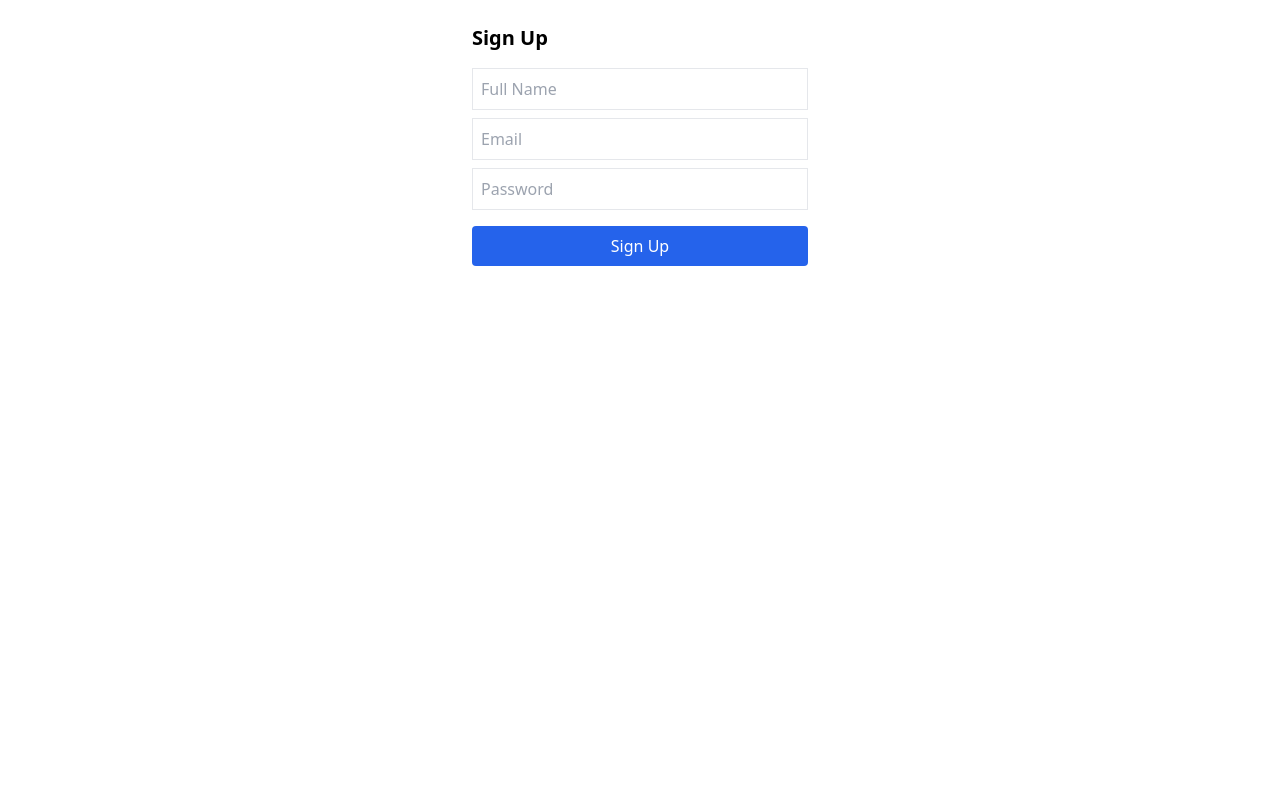
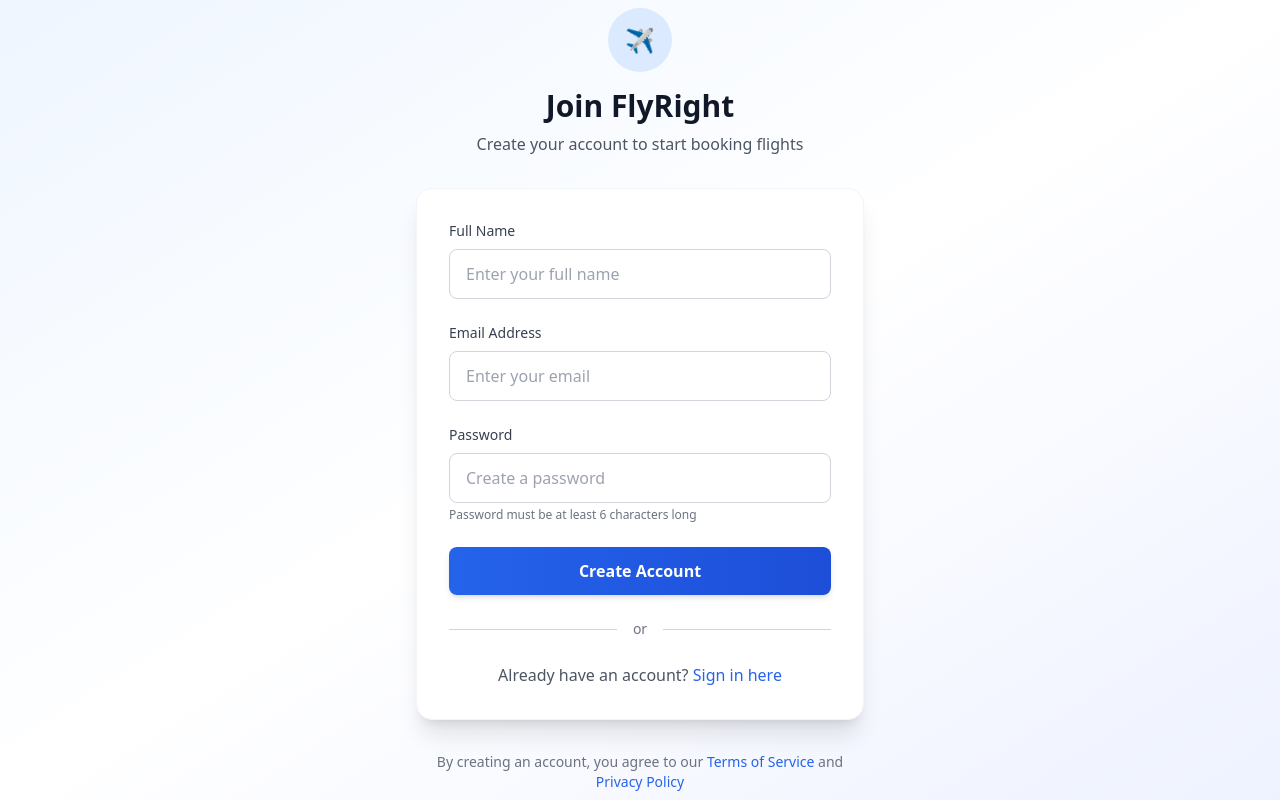
Before and after one commit to Lunaticfrost/fly-right-frontend, a Next.js app: page /auth/signup in a window 1280 px wide. Built offline with nearby package versions, Linux system fonts and the light colour scheme; no server answers.

Commit message:
Enhance Login and SignUp pages with improved UI and error handling. Update form layouts for better user experience, add success messages for account creation, and integrate error display for authentication issues.

```diff
--- a/src/app/auth/login/page.tsx
+++ b/src/app/auth/login/page.tsx
@@ -2,11 +2,13 @@
 import { useSearchParams, useRouter } from 'next/navigation'
 import { useState } from 'react'
 import { supabase } from '@/lib/supabase'
+import Link from 'next/link'
 
 export default function LoginPage() {
   const [email, setEmail] = useState('')
   const [password, setPassword] = useState('')
   const [loading, setLoading] = useState(false)
+  const [error, setError] = useState('')
 
   const router = useRouter()
   const searchParams = useSearchParams()
@@ -14,10 +16,12 @@ export default function LoginPage() {
 
   const handleLogin = async () => {
     setLoading(true)
+    setError('')
+
     const { error } = await supabase.auth.signInWithPassword({ email, password })
 
     if (error) {
-      alert(error.message)
+      setError(error.message)
     } else {
       router.push(redirectTo)
     }
@@ -26,29 +30,101 @@ export default function LoginPage() {
   }
 
   return (
-    <div className="p-6 max-w-sm mx-auto">
-      <h1 className="text-xl font-bold mb-4">Login</h1>
+    <div className="min-h-screen bg-gradient-to-br from-blue-50 via-white to-indigo-50 flex items-center justify-center px-6">
+      <div className="max-w-md w-full">
+        {/* Header */}
+        <div className="text-center mb-8">
+          <div className="inline-flex items-center justify-center w-16 h-16 bg-blue-100 rounded-full mb-4">
+            <span className="text-2xl">✈️</span>
+          </div>
+          <h1 className="text-3xl font-bold text-gray-900 mb-2">Welcome Back</h1>
+          <p className="text-gray-600">Sign in to your FlyRight account</p>
+        </div>
+
+        {/* Login Form */}
+        <div className="bg-white rounded-2xl shadow-xl p-8 border border-gray-100">
+          {error && (
+            <div className="mb-6 p-4 bg-red-50 border border-red-200 rounded-lg">
+              <p className="text-red-700 text-sm">{error}</p>
+            </div>
+          )}
+
+          <form onSubmit={(e) => { e.preventDefault(); handleLogin(); }} className="space-y-6">
+            <div>
+              <label className="block text-sm font-medium text-gray-700 mb-2">
+                Email Address
+              </label>
               <input
-        className="w-full p-2 mb-2 border"
+                className="w-full px-4 py-3 border border-gray-300 rounded-lg focus:ring-2 focus:ring-blue-500 focus:border-blue-500 transition-all duration-200"
                 type="email"
-        placeholder="Email"
+                placeholder="Enter your email"
                 value={email}
                 onChange={(e) => setEmail(e.target.value)}
+                required
               />
+            </div>
+
+            <div>
+              <label className="block text-sm font-medium text-gray-700 mb-2">
+                Password
+              </label>
               <input
-        className="w-full p-2 mb-2 border"
+                className="w-full px-4 py-3 border border-gray-300 rounded-lg focus:ring-2 focus:ring-blue-500 focus:border-blue-500 transition-all duration-200"
                 type="password"
-        placeholder="Password"
+                placeholder="Enter your password"
                 value={password}
                 onChange={(e) => setPassword(e.target.value)}
+                required
               />
+            </div>
+
             <button
+              type="submit"
               disabled={loading}
-        onClick={handleLogin}
-        className="w-full bg-green-600 text-white py-2 rounded mt-2"
+              className="w-full bg-gradient-to-r from-blue-600 to-blue-700 hover:from-blue-700 hover:to-blue-800 text-white py-3 rounded-lg font-semibold transition-all duration-200 hover:scale-105 shadow-md hover:shadow-lg disabled:opacity-50 disabled:cursor-not-allowed"
             >
-        {loading ? 'Logging in...' : 'Login'}
+              {loading ? (
+                <div className="flex items-center justify-center">
+                  <div className="animate-spin rounded-full h-5 w-5 border-b-2 border-white mr-2"></div>
+                  Signing In...
+                </div>
+              ) : (
+                'Sign In'
+              )}
             </button>
+          </form>
+
+          {/* Divider */}
+          <div className="my-6 flex items-center">
+            <div className="flex-1 border-t border-gray-300"></div>
+            <span className="px-4 text-sm text-gray-500">or</span>
+            <div className="flex-1 border-t border-gray-300"></div>
+          </div>
+
+          {/* Sign Up Link */}
+          <div className="text-center">
+            <p className="text-gray-600">
+              Don&apos;t have an account?{' '}
+              <Link
+                href="/auth/signup"
+                className="text-blue-600 hover:text-blue-700 font-medium transition-colors duration-200"
+              >
+                Sign up here
+              </Link>
+            </p>
+          </div>
+        </div>
+
+        {/* Footer */}
+        <div className="text-center mt-8">
+          <p className="text-sm text-gray-500">
+            By signing in, you agree to our{' '}
+            <a href="#" className="text-blue-600 hover:text-blue-700">Terms of Service</a>
+            {' '}and{' '}
+            <a href="#" className="text-blue-600 hover:text-blue-700">Privacy Policy</a>
+          </p>
+        </div>
+      </div>
     </div>
   )
 }
--- a/src/app/auth/signup/page.tsx
+++ b/src/app/auth/signup/page.tsx
@@ -2,20 +2,24 @@
 import { useState } from 'react'
 import { supabase } from '@/lib/supabase'
 import { useRouter } from 'next/navigation'
+import Link from 'next/link'
 
 export default function SignUpPage() {
   const [email, setEmail] = useState('')
   const [password, setPassword] = useState('')
   const [name, setName] = useState('')
   const [loading, setLoading] = useState(false)
+  const [error, setError] = useState('')
+  const [success, setSuccess] = useState(false)
   const router = useRouter()
 
   const handleSignUp = async () => {
     setLoading(true)
+    setError('')
 
     const { data, error: signUpError } = await supabase.auth.signUp({ email, password })
     if (signUpError) {
-      alert(signUpError.message)
+      setError(signUpError.message)
       setLoading(false)
       return
     }
@@ -27,46 +31,152 @@ export default function SignUpPage() {
         .insert([{ id: userId, name, email }])
 
       if (insertError) {
-        alert(`Signup succeeded, but profile insert failed: ${insertError.message}`)
+        setError(`Signup succeeded, but profile insert failed: ${insertError.message}`)
+        setLoading(false)
+        return
       }
     }
 
-    alert('Signup successful!')
-    router.push('/auth/login')
+    setSuccess(true)
     setLoading(false)
   }
 
+  if (success) {
+    return (
+      <div className="min-h-screen bg-gradient-to-br from-blue-50 via-white to-indigo-50 flex items-center justify-center px-6">
+        <div className="max-w-md w-full text-center">
+          <div className="bg-white rounded-2xl shadow-xl p-8 border border-gray-100">
+            <div className="inline-flex items-center justify-center w-16 h-16 bg-green-100 rounded-full mb-4">
+              <span className="text-2xl">✅</span>
+            </div>
+            <h1 className="text-2xl font-bold text-gray-900 mb-4">Account Created!</h1>
+            <p className="text-gray-600 mb-6">
+              Your account has been successfully created. You can now sign in to start booking flights.
+            </p>
+            <button
+              onClick={() => router.push('/auth/login')}
+              className="w-full bg-gradient-to-r from-blue-600 to-blue-700 hover:from-blue-700 hover:to-blue-800 text-white py-3 rounded-lg font-semibold transition-all duration-200 hover:scale-105 shadow-md hover:shadow-lg"
+            >
+              Sign In Now
+            </button>
+          </div>
+        </div>
+      </div>
+    )
+  }
+
   return (
-    <div className="p-6 max-w-sm mx-auto">
-      <h1 className="text-xl font-bold mb-4">Sign Up</h1>
-      <input
-        className="w-full p-2 mb-2 border"
-        type="text"
-        placeholder="Full Name"
-        value={name}
-        onChange={(e) => setName(e.target.value)}
-      />
-      <input
-        className="w-full p-2 mb-2 border"
-        type="email"
-        placeholder="Email"
-        value={email}
-        onChange={(e) => setEmail(e.target.value)}
-      />
-      <input
-        className="w-full p-2 mb-2 border"
-        type="password"
-        placeholder="Password"
-        value={password}
-        onChange={(e) => setPassword(e.target.value)}
-      />
-      <button
-        disabled={loading}
-        onClick={handleSignUp}
-        className="w-full bg-blue-600 text-white py-2 rounded mt-2"
-      >
-        {loading ? 'Signing up...' : 'Sign Up'}
-      </button>
+    <div className="min-h-screen bg-gradient-to-br from-blue-50 via-white to-indigo-50 flex items-center justify-center px-6">
+      <div className="max-w-md w-full">
+        {/* Header */}
+        <div className="text-center mb-8">
+          <div className="inline-flex items-center justify-center w-16 h-16 bg-blue-100 rounded-full mb-4">
+            <span className="text-2xl">✈️</span>
+          </div>
+          <h1 className="text-3xl font-bold text-gray-900 mb-2">Join FlyRight</h1>
+          <p className="text-gray-600">Create your account to start booking flights</p>
+        </div>
+
+        {/* Sign Up Form */}
+        <div className="bg-white rounded-2xl shadow-xl p-8 border border-gray-100">
+          {error && (
+            <div className="mb-6 p-4 bg-red-50 border border-red-200 rounded-lg">
+              <p className="text-red-700 text-sm">{error}</p>
+            </div>
+          )}
+
+          <form onSubmit={(e) => { e.preventDefault(); handleSignUp(); }} className="space-y-6">
+            <div>
+              <label className="block text-sm font-medium text-gray-700 mb-2">
+                Full Name
+              </label>
+              <input
+                className="w-full px-4 py-3 border border-gray-300 rounded-lg focus:ring-2 focus:ring-blue-500 focus:border-blue-500 transition-all duration-200"
+                type="text"
+                placeholder="Enter your full name"
+                value={name}
+                onChange={(e) => setName(e.target.value)}
+                required
+              />
+            </div>
+
+            <div>
+              <label className="block text-sm font-medium text-gray-700 mb-2">
+                Email Address
+              </label>
+              <input
+                className="w-full px-4 py-3 border border-gray-300 rounded-lg focus:ring-2 focus:ring-blue-500 focus:border-blue-500 transition-all duration-200"
+                type="email"
+                placeholder="Enter your email"
+                value={email}
+                onChange={(e) => setEmail(e.target.value)}
+                required
+              />
+            </div>
+
+            <div>
+              <label className="block text-sm font-medium text-gray-700 mb-2">
+                Password
+              </label>
+              <input
+                className="w-full px-4 py-3 border border-gray-300 rounded-lg focus:ring-2 focus:ring-blue-500 focus:border-blue-500 transition-all duration-200"
+                type="password"
+                placeholder="Create a password"
+                value={password}
+                onChange={(e) => setPassword(e.target.value)}
+                required
+                minLength={6}
+              />
+              <p className="text-xs text-gray-500 mt-1">Password must be at least 6 characters long</p>
+            </div>
+
+            <button
+              type="submit"
+              disabled={loading}
+              className="w-full bg-gradient-to-r from-blue-600 to-blue-700 hover:from-blue-700 hover:to-blue-800 text-white py-3 rounded-lg font-semibold transition-all duration-200 hover:scale-105 shadow-md hover:shadow-lg disabled:opacity-50 disabled:cursor-not-allowed"
+            >
+              {loading ? (
+                <div className="flex items-center justify-center">
+                  <div className="animate-spin rounded-full h-5 w-5 border-b-2 border-white mr-2"></div>
+                  Creating Account...
+                </div>
+              ) : (
+                'Create Account'
+              )}
+            </button>
+          </form>
+
+          {/* Divider */}
+          <div className="my-6 flex items-center">
+            <div className="flex-1 border-t border-gray-300"></div>
+            <span className="px-4 text-sm text-gray-500">or</span>
+            <div className="flex-1 border-t border-gray-300"></div>
+          </div>
+
+          {/* Sign In Link */}
+          <div className="text-center">
+            <p className="text-gray-600">
+              Already have an account?{' '}
+              <Link
+                href="/auth/login"
+                className="text-blue-600 hover:text-blue-700 font-medium transition-colors duration-200"
+              >
+                Sign in here
+              </Link>
+            </p>
+          </div>
+        </div>
+
+        {/* Footer */}
+        <div className="text-center mt-8">
+          <p className="text-sm text-gray-500">
+            By creating an account, you agree to our{' '}
+            <a href="#" className="text-blue-600 hover:text-blue-700">Terms of Service</a>
+            {' '}and{' '}
+            <a href="#" className="text-blue-600 hover:text-blue-700">Privacy Policy</a>
+          </p>
+        </div>
+      </div>
     </div>
   )
 }
```
Lines whose indentation alone changed are shown as unchanged.
